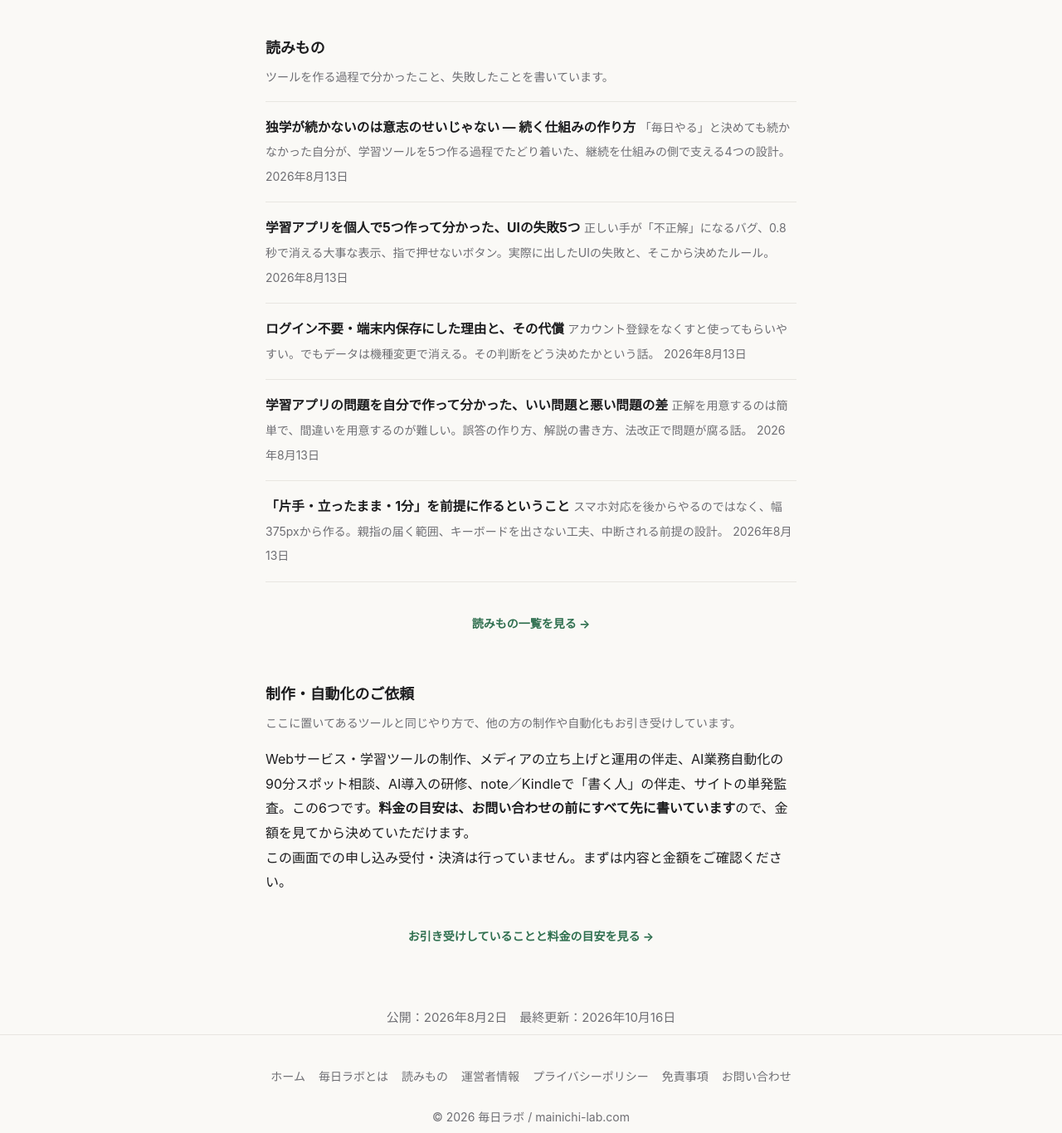
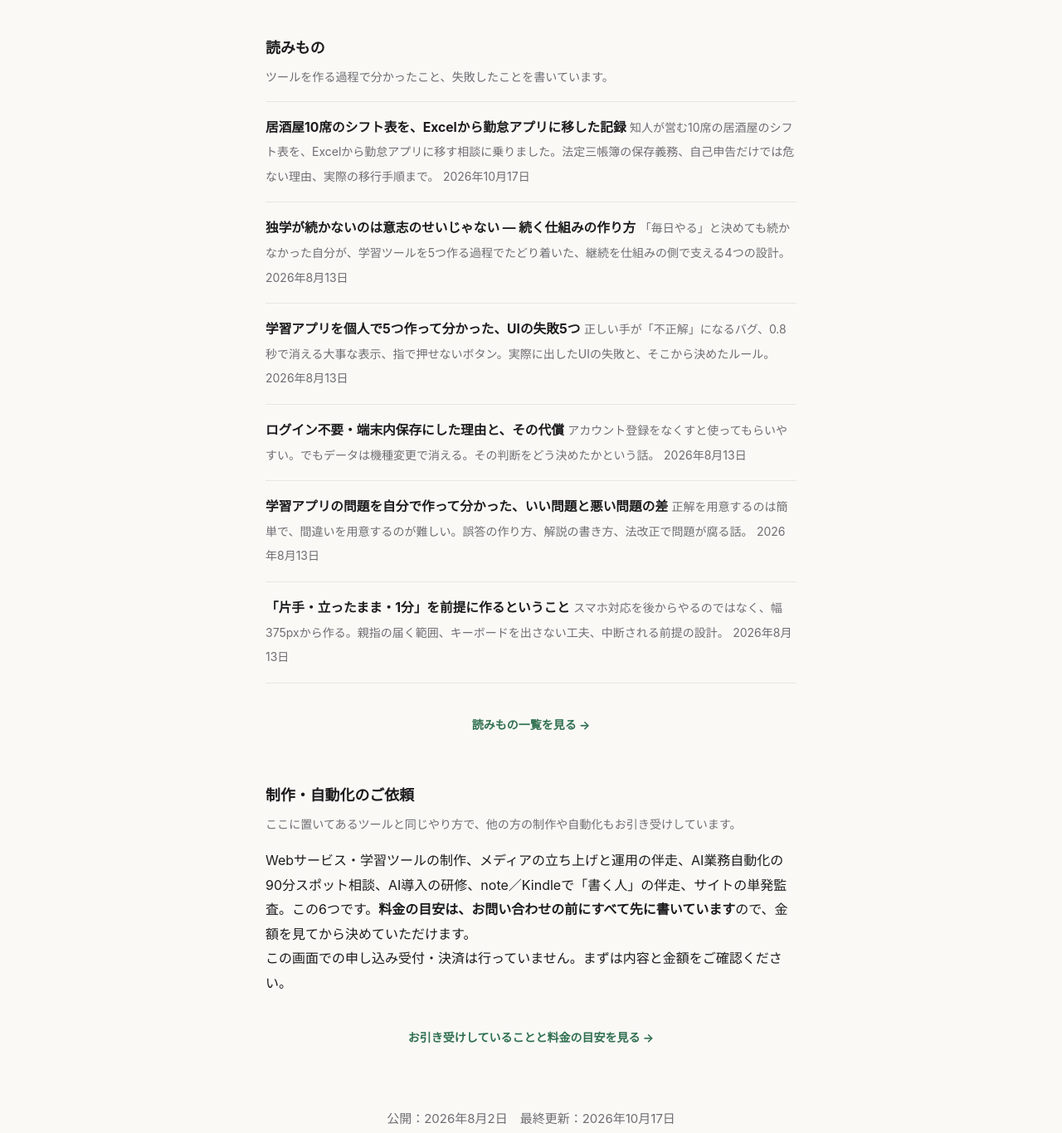
Before and after one commit to fujiken1016/mainichi-lab, a plain HTML site: page index.html in a window 1280 px wide. Shown: the part 4507-5873 px from the top of the page at 83% size. Drawn offline with Linux system fonts and the light colour scheme.

Commit message:
homepage: 新記事（勤怠管理）をトップの読みもの一覧に追加

```diff
--- a/index.html
+++ b/index.html
@@ -28,7 +28,7 @@
 "publisher":{"@type":"Person","name":"フジケン","url":"https://mainichi-lab.com/about"}}
 </script>
 <script src="/oc.js" defer></script>
-<script type="application/ld+json">{"@context":"https://schema.org","@type":"WebPage","name":"毎日ラボ — 個人で作っている、毎日つづく学習ツール・実用ツール","url":"https://mainichi-lab.com/","inLanguage":"ja","datePublished":"2026-08-02","dateModified":"2026-10-16"}</script>
+<script type="application/ld+json">{"@context":"https://schema.org","@type":"WebPage","name":"毎日ラボ — 個人で作っている、毎日つづく学習ツール・実用ツール","url":"https://mainichi-lab.com/","inLanguage":"ja","datePublished":"2026-08-02","dateModified":"2026-10-17"}</script>
 </head>
 <body>
 <header class="site">
@@ -167,6 +167,13 @@
       <p class="lead">ツールを作る過程で分かったこと、失敗したことを書いています。</p>
       <ul class="post-list">
         <li>
+          <a href="/read/kintai-excel-to-app">
+            <span class="t">居酒屋10席のシフト表を、Excelから勤怠アプリに移した記録</span>
+            <span class="d">知人が営む10席の居酒屋のシフト表を、Excelから勤怠アプリに移す相談に乗りました。法定三帳簿の保存義務、自己申告だけでは危ない理由、実際の移行手順まで。</span>
+            <span class="m">2026年10月17日</span>
+          </a>
+        </li>
+        <li>
           <a href="/read/keep-going-system">
             <span class="t">独学が続かないのは意志のせいじゃない — 続く仕組みの作り方</span>
             <span class="d">「毎日やる」と決めても続かなかった自分が、学習ツールを5つ作る過程でたどり着いた、継続を仕組みの側で支える4つの設計。</span>
@@ -216,7 +223,7 @@
   </div>
 </main>
 
-<p class="page-updated" data-page-updated style="margin:16px 0 6px;font-size:15px;line-height:1.9;color:var(--sub,#53536b);text-align:center">公開：<time datetime="2026-08-02">2026年8月2日</time>　最終更新：<time datetime="2026-10-16">2026年10月16日</time></p>
+<p class="page-updated" data-page-updated style="margin:16px 0 6px;font-size:15px;line-height:1.9;color:var(--sub,#53536b);text-align:center">公開：<time datetime="2026-08-02">2026年8月2日</time>　最終更新：<time datetime="2026-10-17">2026年10月17日</time></p>
 <footer class="site">
   <div class="wrap">
     <nav>
```
